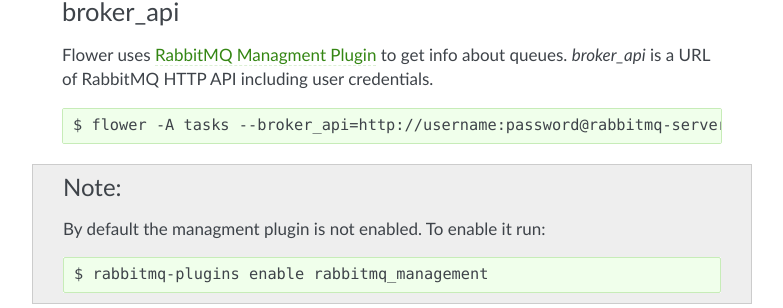
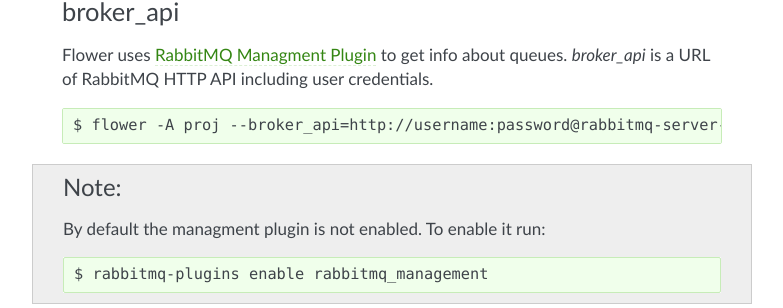
Before and after one commit to mher/flower, a Sphinx documentation site: the page built from docs/config.rst, in a window 1280 px wide and 1400 px high, scrolled down 1748 px. Shown: the part 144-452 px from the top of the window, without its empty margins (358-1141 px from the left). Built offline with Sphinx 7.4.7, drawn with Linux system fonts in a browser that asks for light colours; pages that are not in the unit, such as notebooks, are missing from menus; some of the changed text lies outside the part shown.

Commit message:
Replace the '-A tasks' option by '-A proj'
As asked in https://github.com/mher/flower/pull/223#issuecomment-43326871
Signed-off-by: Balthazar Rouberol <balthazar.rouberol@mapado.com>

```diff
--- a/README.rst
+++ b/README.rst
@@ -85,15 +85,15 @@
 
 Launch the server and open http://localhost:5555: ::
 
-    $ flower -A tasks --port=5555
+    $ flower -A proj --port=5555
 
 Or launch from celery: ::
 
-    $ celery flower -A tasks --address=127.0.0.1 --port=5555
+    $ celery flower -A proj --address=127.0.0.1 --port=5555
 
 Broker URL and other configuration options can be passed through the standard Celery options: ::
 
-    $ celery flower -A tasks --broker=amqp://guest:guest@localhost:5672//
+    $ celery flower -A proj --broker=amqp://guest:guest@localhost:5672//
 
 Documentation
 -------------
--- a/docs/config.rst
+++ b/docs/config.rst
@@ -40,7 +40,7 @@
 Celery command line options also can be passed to Flower. For example
 the `--broker` sets the default broker url: ::
 
-    $ flower -A tasks --broker=amqp://guest:guest@localhost:5672//
+    $ flower -A proj --broker=amqp://guest:guest@localhost:5672//
 
 For a full list of options see: ::
 
@@ -78,7 +78,7 @@
 Flower uses `RabbitMQ Managment Plugin`_ to get info about queues.
 `broker_api` is a URL of RabbitMQ HTTP API including user credentials. ::
 
-    $ flower -A tasks --broker_api=http://username:password@rabbitmq-server-name:15672/api/
+    $ flower -A proj --broker_api=http://username:password@rabbitmq-server-name:15672/api/
 
 .. Note:: By default the managment plugin is not enabled. To enable it run::
 
@@ -141,7 +141,7 @@
 
 For example to access Flower on http://example.com/flower run it with: ::
 
-    $ flower -A tasks --url_prefix=flower
+    $ flower -A proj --url_prefix=flower
 
 And use the following `nginx` configuration:
 
```
Also changed, not shown: docs/api.ipynb.
